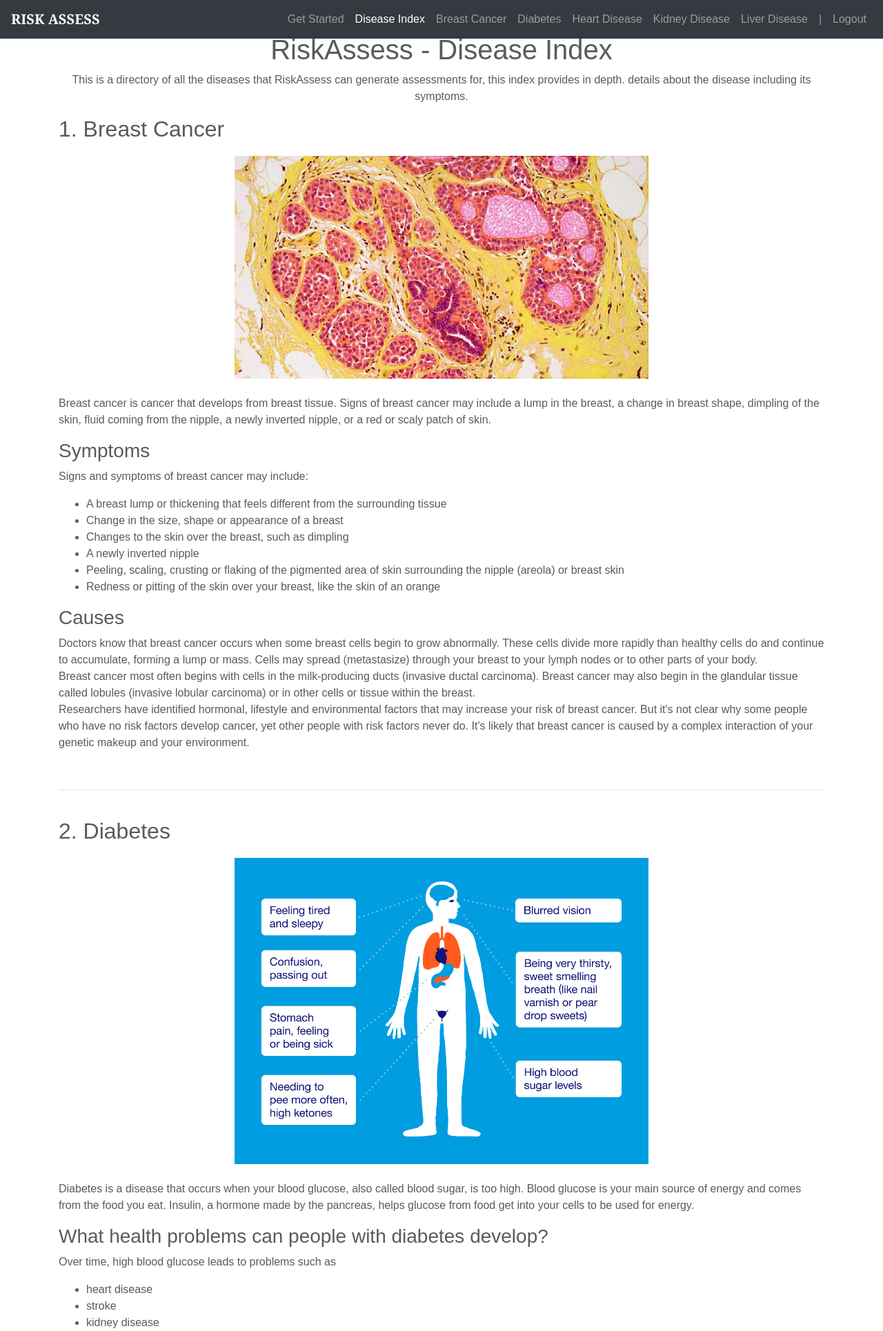
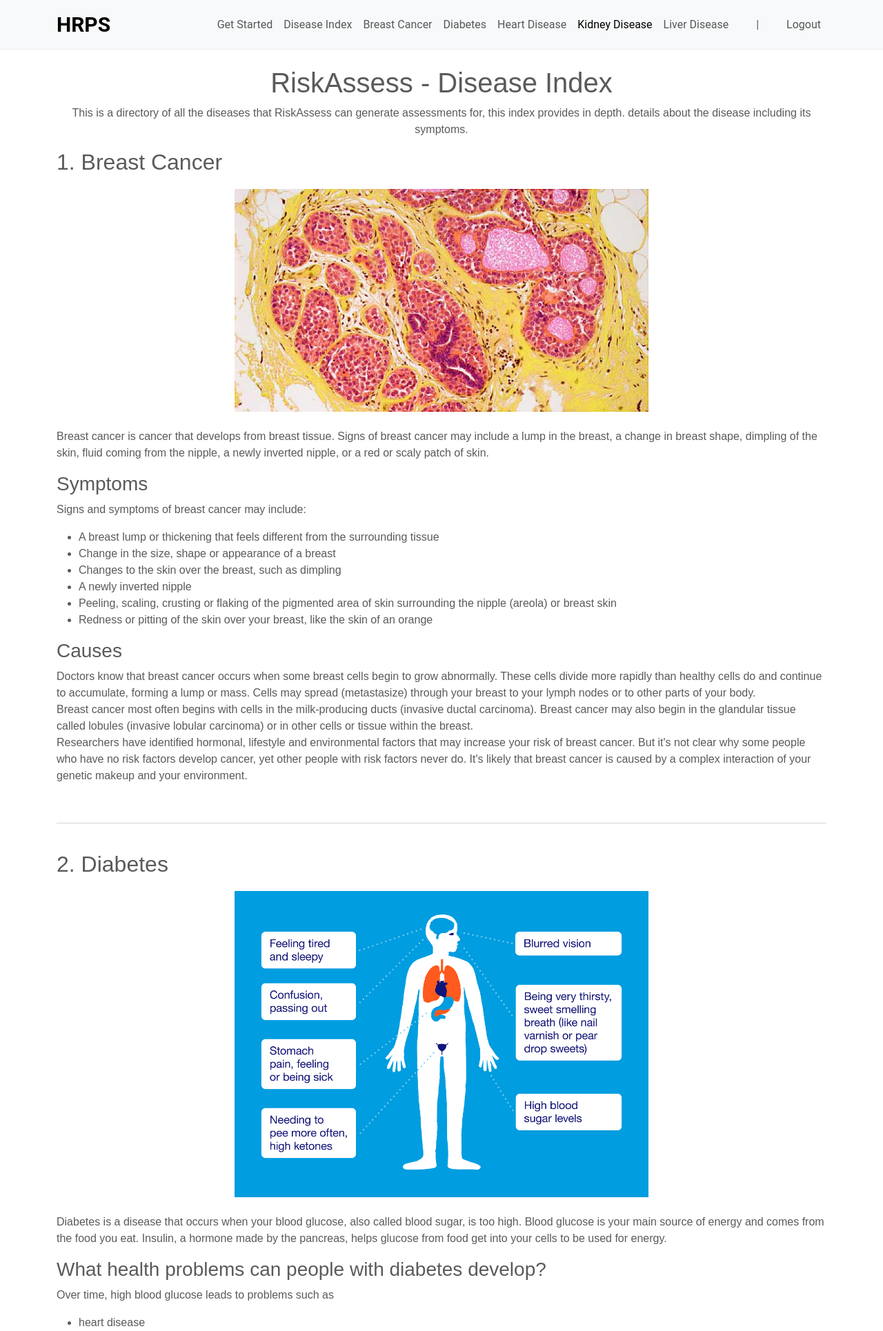
Before and after one commit to Aashish-32/HRPS, a Flask app: page /disindex in a window 1280 px wide. Shown: the top 1930 px of the page at 69% size. Run offline with Flask 3, Linux system fonts and the light colour scheme; parts of the project's set-up code (start-up, migrations or seed data) failed here and were passed over; some libraries are stand-ins or nearby versions.

Commit message:
fix: :art: diseasesindex page ui

```diff
--- a/templates/disindex.html
+++ b/templates/disindex.html
@@ -4,11 +4,25 @@
 	<meta charset="utf-8">
     <meta name="viewport" content="width=device-width, initial-scale=1, shrink-to-fit=no">
     <link rel="stylesheet" href="https://maxcdn.bootstrapcdn.com/bootstrap/4.0.0/css/bootstrap.min.css">
+
+    <link href="https://cdn.jsdelivr.net/npm/bootstrap@5.3.3/dist/css/bootstrap.min.css" rel="stylesheet"
+        integrity="sha384-QWTKZyjpPEjISv5WaRU9OFeRpok6YctnYmDr5pNlyT2bRjXh0JMhjY6hW+ALEwIH" crossorigin="anonymous" />
+
     <link rel="canonical" href="https://getbootstrap.com/docs/4.5/examples/carousel/">
     <link rel="stylesheet" type="text/css" href="{{ url_for('static', filename='index.css') }}">
 	<title>RiskAssess | Disease Index</title>
 </head>
 <style>
+     nav {
+        font-family: "Roboto", sans-serif;
+    }
+
+    .navbar-brand {
+        font-size: 30px;
+        font-family: "Roboto", sans-serif;
+        font-weight: 700;
+        font-style: normal;
+    }
 	 #main-footer
     {
       color: #FFFFFF;
@@ -47,18 +61,24 @@
 <body>
 
 	<header>
-    <nav class="navbar navbar-expand-md navbar-dark fixed-top bg-dark">
-                <a class="navbar-brand" href="#"><b>RISK ASSESS</b></a>
-                <button class="navbar-toggler" type="button" data-toggle="collapse" data-target="#navbarCollapse" aria-controls="navbarCollapse" aria-expanded="false" aria-label="Toggle navigation">
+        <nav class="navbar navbar-expand-lg bg-body-tertiary fixed-top border-bottom border-light-subtle">
+            <div class="container-sm d-flex justify-content-between align-items-center">
+
+                <a class="navbar-brand" href="/dashboard">HRPS</a>
+                <button class="navbar-toggler" type="button" data-bs-toggle="collapse" data-bs-target="#navbarNav"
+                    aria-controls="navbarNav" aria-expanded="false" aria-label="Toggle navigation">
                     <span class="navbar-toggler-icon"></span>
                 </button>
-                <div class="collapse navbar-collapse" id="navbarCollapse">
+
+
+                <div class="collapse navbar-collapse" id="navbarNav">
                     <ul class="navbar-nav ml-auto">
                         <li class="nav-item">
-                        <a class="nav-link" href="/dashboard">Get Started</a>
+                            <a class="nav-link " aria-current="page" href="/dashboard">Get Started</a>
+                        </li>
                         </li>
                         <li class="nav-item">
-                        <a class="nav-link active" href="/disindex">Disease Index</a>
+                            <a class="nav-link" href="/disindex">Disease Index</a>
                         </li>
                         <li class="nav-item">
                             <a class="nav-link" href="/cancer">Breast Cancer</a>
@@ -70,25 +90,27 @@
                             <a class="nav-link" href="/heart">Heart Disease</a>
                         </li>
                         <li class="nav-item">
-                        <a class="nav-link" href="/kidney">Kidney Disease</a>
+                            <a class="nav-link active" href="/kidney">Kidney Disease</a>
                         </li>
                         <li class="nav-item">
                             <a class="nav-link" href="/liver">Liver Disease</a>
                         </li>
-                    <li class="nav-item">
+                        <li class="nav-item px-4 ">
                             <a class="nav-link" href="#">|</a>
                         </li>
                         <li class="nav-item">
                             <a class="nav-link" href="/logout">Logout</a>
                         </li>
+
                     </ul>
+                </div>
             </div>
         </nav>
 
 </header>
     <br/>
     <br/>
-	<div class="container">
+	<div class="container pt-5">
         <h1 style="text-align:center;">RiskAssess - Disease Index</h1>
     <p style="text-align:center;">This is a directory of all the diseases that RiskAssess can generate assessments for, this index provides in depth.
     details about the disease including its symptoms.</p>
@@ -214,5 +236,8 @@ Liver disease is a broad term that covers all the potential problems that cause
     <script src="https://code.jquery.com/jquery-3.2.1.slim.min.js" integrity="sha384-KJ3o2DKtIkvYIK3UENzmM7KCkRr/rE9/Qpg6aAZGJwFDMVNA/GpGFF93hXpG5KkN" crossorigin="anonymous"></script>
     <script src="https://cdnjs.cloudflare.com/ajax/libs/popper.js/1.12.9/umd/popper.min.js" integrity="sha384-ApNbgh9B+Y1QKtv3Rn7W3mgPxhU9K/ScQsAP7hUibX39j7fakFPskvXusvfa0b4Q" crossorigin="anonymous"></script>
     <script src="https://maxcdn.bootstrapcdn.com/bootstrap/4.0.0/js/bootstrap.min.js" integrity="sha384-JZR6Spejh4U02d8jOt6vLEHfe/JQGiRRSQQxSfFWpi1MquVdAyjUar5+76PVCmYl" crossorigin="anonymous"></script>
+    <script src="https://cdn.jsdelivr.net/npm/bootstrap@5.3.3/dist/js/bootstrap.bundle.min.js"
+        integrity="sha384-YvpcrYf0tY3lHB60NNkmXc5s9fDVZLESaAA55NDzOxhy9GkcIdslK1eN7N6jIeHz"
+        crossorigin="anonymous"></script>
 </body>
 </html>
--- a/templates/heart.html
+++ b/templates/heart.html
@@ -4,6 +4,8 @@
 	<meta charset="utf-8">
     <meta name="viewport" content="width=device-width, initial-scale=1, shrink-to-fit=no">
     <link rel="stylesheet" href="https://maxcdn.bootstrapcdn.com/bootstrap/4.0.0/css/bootstrap.min.css">
+    <link href="https://cdn.jsdelivr.net/npm/bootstrap@5.3.3/dist/css/bootstrap.min.css" rel="stylesheet"
+        integrity="sha384-QWTKZyjpPEjISv5WaRU9OFeRpok6YctnYmDr5pNlyT2bRjXh0JMhjY6hW+ALEwIH" crossorigin="anonymous" />
     <link rel="canonical" href="https://getbootstrap.com/docs/4.5/examples/carousel/">
     <link rel="stylesheet" type="text/css" href="{{ url_for('static', filename='index.css') }}">
 	<title>RiskAssess | Heart Disease Prediction</title>
@@ -288,5 +290,8 @@ fieldset button
     <script src="https://code.jquery.com/jquery-3.2.1.slim.min.js" integrity="sha384-KJ3o2DKtIkvYIK3UENzmM7KCkRr/rE9/Qpg6aAZGJwFDMVNA/GpGFF93hXpG5KkN" crossorigin="anonymous"></script>
     <script src="https://cdnjs.cloudflare.com/ajax/libs/popper.js/1.12.9/umd/popper.min.js" integrity="sha384-ApNbgh9B+Y1QKtv3Rn7W3mgPxhU9K/ScQsAP7hUibX39j7fakFPskvXusvfa0b4Q" crossorigin="anonymous"></script>
     <script src="https://maxcdn.bootstrapcdn.com/bootstrap/4.0.0/js/bootstrap.min.js" integrity="sha384-JZR6Spejh4U02d8jOt6vLEHfe/JQGiRRSQQxSfFWpi1MquVdAyjUar5+76PVCmYl" crossorigin="anonymous"></script>
+    <script src="https://cdn.jsdelivr.net/npm/bootstrap@5.3.3/dist/js/bootstrap.bundle.min.js"
+        integrity="sha384-YvpcrYf0tY3lHB60NNkmXc5s9fDVZLESaAA55NDzOxhy9GkcIdslK1eN7N6jIeHz"
+        crossorigin="anonymous"></script>
 </body>
 </html>
--- a/templates/liver.html
+++ b/templates/liver.html
@@ -4,6 +4,8 @@
 	<meta charset="utf-8">
     <meta name="viewport" content="width=device-width, initial-scale=1, shrink-to-fit=no">
     <link rel="stylesheet" href="https://maxcdn.bootstrapcdn.com/bootstrap/4.0.0/css/bootstrap.min.css">
+    <link href="https://cdn.jsdelivr.net/npm/bootstrap@5.3.3/dist/css/bootstrap.min.css" rel="stylesheet"
+        integrity="sha384-QWTKZyjpPEjISv5WaRU9OFeRpok6YctnYmDr5pNlyT2bRjXh0JMhjY6hW+ALEwIH" crossorigin="anonymous" />
     <link rel="canonical" href="https://getbootstrap.com/docs/4.5/examples/carousel/">
     <link rel="stylesheet" type="text/css" href="{{ url_for('static', filename='index.css') }}">
 	<title>RiskAssess | Liver Disease Prediction</title>
@@ -221,5 +223,8 @@ fieldset button
     <script src="https://code.jquery.com/jquery-3.2.1.slim.min.js" integrity="sha384-KJ3o2DKtIkvYIK3UENzmM7KCkRr/rE9/Qpg6aAZGJwFDMVNA/GpGFF93hXpG5KkN" crossorigin="anonymous"></script>
     <script src="https://cdnjs.cloudflare.com/ajax/libs/popper.js/1.12.9/umd/popper.min.js" integrity="sha384-ApNbgh9B+Y1QKtv3Rn7W3mgPxhU9K/ScQsAP7hUibX39j7fakFPskvXusvfa0b4Q" crossorigin="anonymous"></script>
     <script src="https://maxcdn.bootstrapcdn.com/bootstrap/4.0.0/js/bootstrap.min.js" integrity="sha384-JZR6Spejh4U02d8jOt6vLEHfe/JQGiRRSQQxSfFWpi1MquVdAyjUar5+76PVCmYl" crossorigin="anonymous"></script>
+    <script src="https://cdn.jsdelivr.net/npm/bootstrap@5.3.3/dist/js/bootstrap.bundle.min.js"
+        integrity="sha384-YvpcrYf0tY3lHB60NNkmXc5s9fDVZLESaAA55NDzOxhy9GkcIdslK1eN7N6jIeHz"
+        crossorigin="anonymous"></script>
 </body>
 </html>
```
Lines whose indentation alone changed are shown as unchanged.
